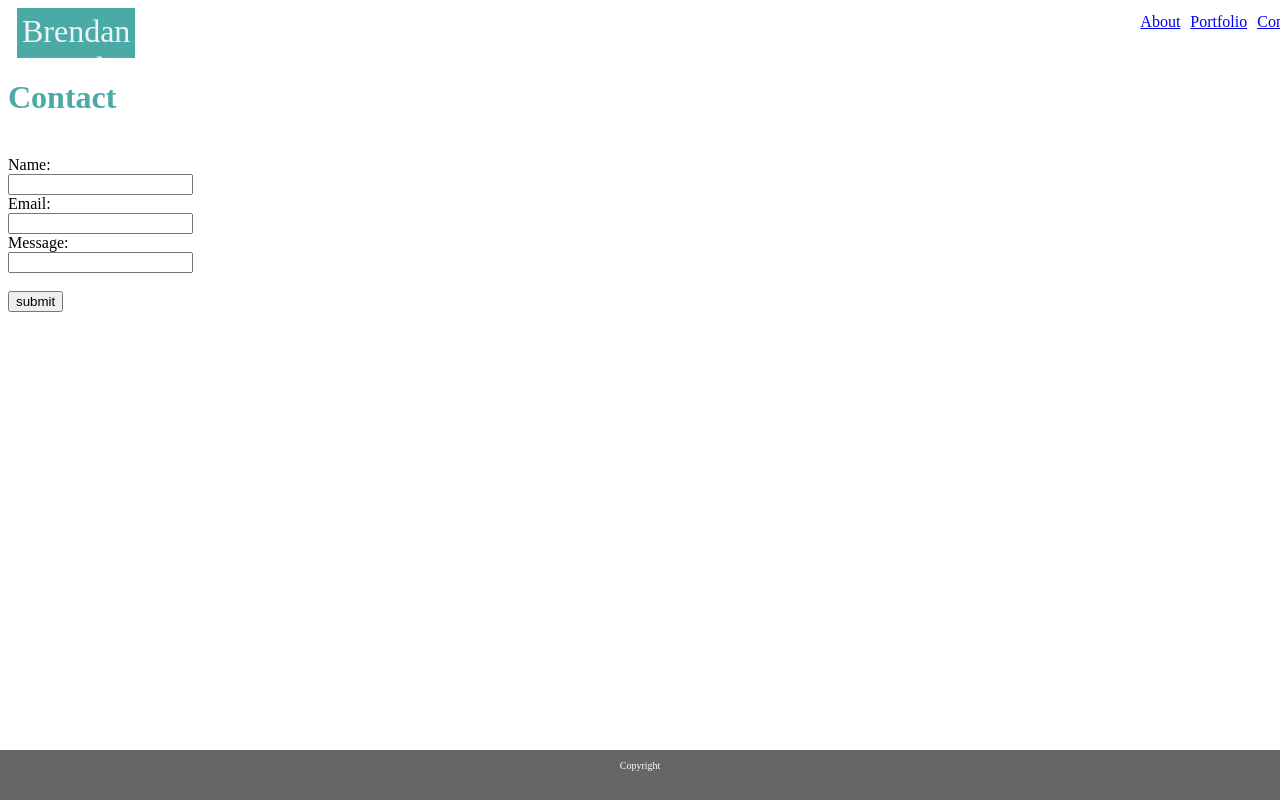
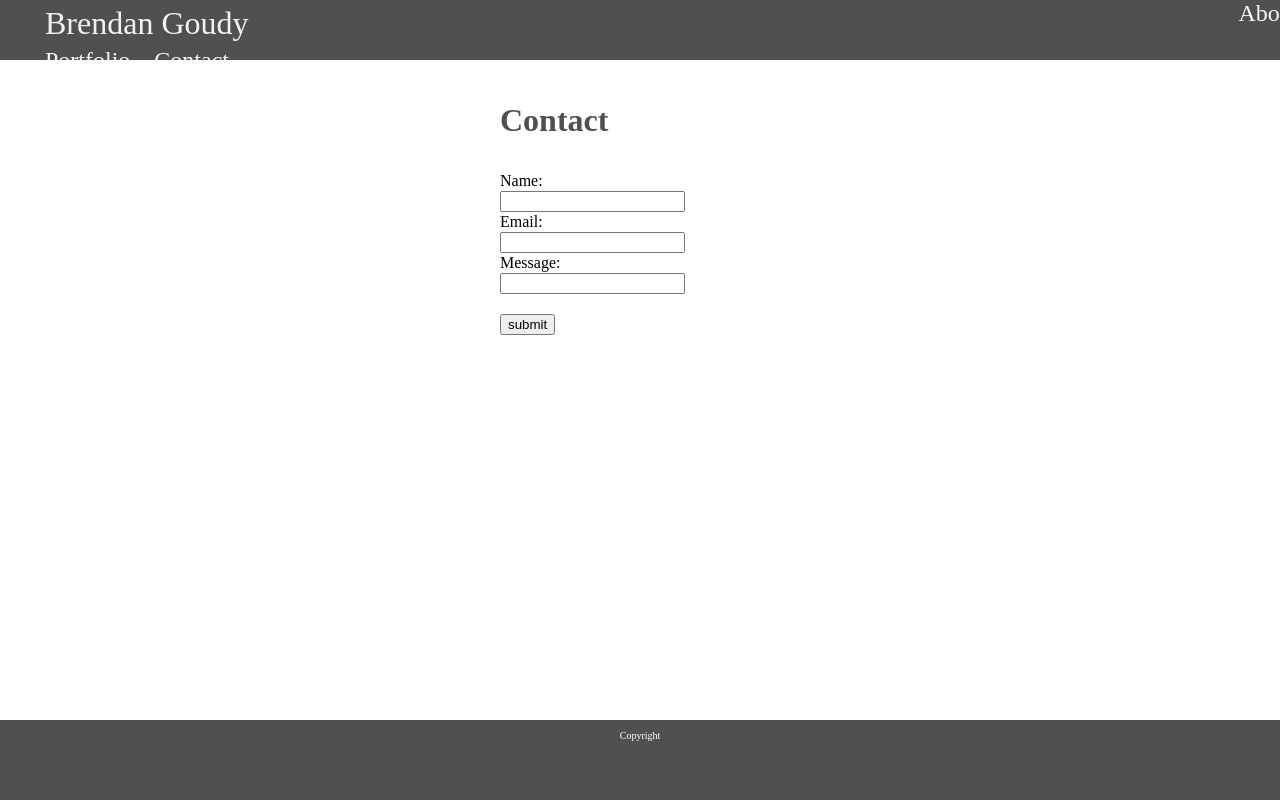
Before and after one commit to bgoudy/basic-portfolio, a plain HTML site: page contact.html in a window 1280 px wide. Shown: the top 800 px of the page. Drawn offline with Linux system fonts and the light colour scheme.

Commit message:
updated portfolio, corrected some formatting errors

```diff
--- a/contact.html
+++ b/contact.html
@@ -23,13 +23,13 @@
         <h1>Contact</h1>
         <br>
         <form>
-            Name:<br>
+            <label>Name:</label><br>
             <input type="text" name="name">
             <br>
-            Email:<br>
+            <label>Email:</label><br>
             <input type="text" name="email">
             <br>
-            Message:<br>
+            <label>Message:</label><br>
             <input type="text" name="message">
             <br>
             <br>
--- a/style.css
+++ b/style.css
@@ -4,55 +4,58 @@
 }
 
 .name{
-    background: #4aaaa5;
+    background: #524f4f;
     color: rgb(239, 243, 247);
     font-size: 32px;
-    margin: 0px 1000px 0px 0px;
+    margin: 0px 980px 0px 0px;
     position: relative;
     float: left;
     /*display: inline-flex;*/
 }
 
+li a {
+    color: whitesmoke;
+    padding-top: 10px;
+    text-decoration: none;
+    font-size: 24px;
+    margin: 10px 10px 0px 0px;
+}
 .navbar{
-    display: flex;
-    /*position: fixed;*/
-    flex-direction: row;
-    justify-content: flex-end;
+    position: relative;
     overflow: hidden;
-   /* margin: 0px 150px;*/
-    background: #ffffff;
+    background: #524f4f;
     border: 1px #cccccc;
     width: 100%;
-    height: 50px;
+    height: 60px;
 
     }
 
 .about{
     text-align: left;
-    display: flex;
-    flex-flow: row wrap;
     margin: 100px 100px 0px 325px;
     width: 800px;
     height: 400px;
     background: #ffffff;
 }
-.image{
+#profile-img{
     height:200px;
+    margin-right: 20px;
     display: flex;
     flex-flow: row wrap;
     float: left;
 }
 .container{
-
+    margin: 50px 0px 0px 500px;
+    line-height: 20px;
 }
 .footer{
     position: absolute;
-    left: 0;
+    left: 0px;
     bottom: 0;
-    height: 50px;
+    height: 10%;
     width: 100%;
     border: 1px default #4aaaa5;
-    background: #666666;
+    background: #524f4f;
     font-size: 10px;
     color: white;
     text-align: center;
@@ -63,11 +66,13 @@
     display: table;
   }*/
 body{
-      background-image: assets/images/floor-tile/floor-tile.png;
+      background-image: "C:\Users\Brendan\code\basic-portfolio\assets\images\floor-tile\floor-tile.png" ;
+      margin: 0px;
+      padding: 0px;
   }
 
 h1{
-      color: #4aaaa5;
+      color: #524f4f;
   }
 
 ul{
@@ -84,3 +89,6 @@ li {
 ::-webkit-scrollbar {
     display: none;
 }
+label {
+    margin-bottom: 20px;
+}
```
Also changed, not shown: index.html (+1 -2 lines), portolio.html (+12 -2 lines).
